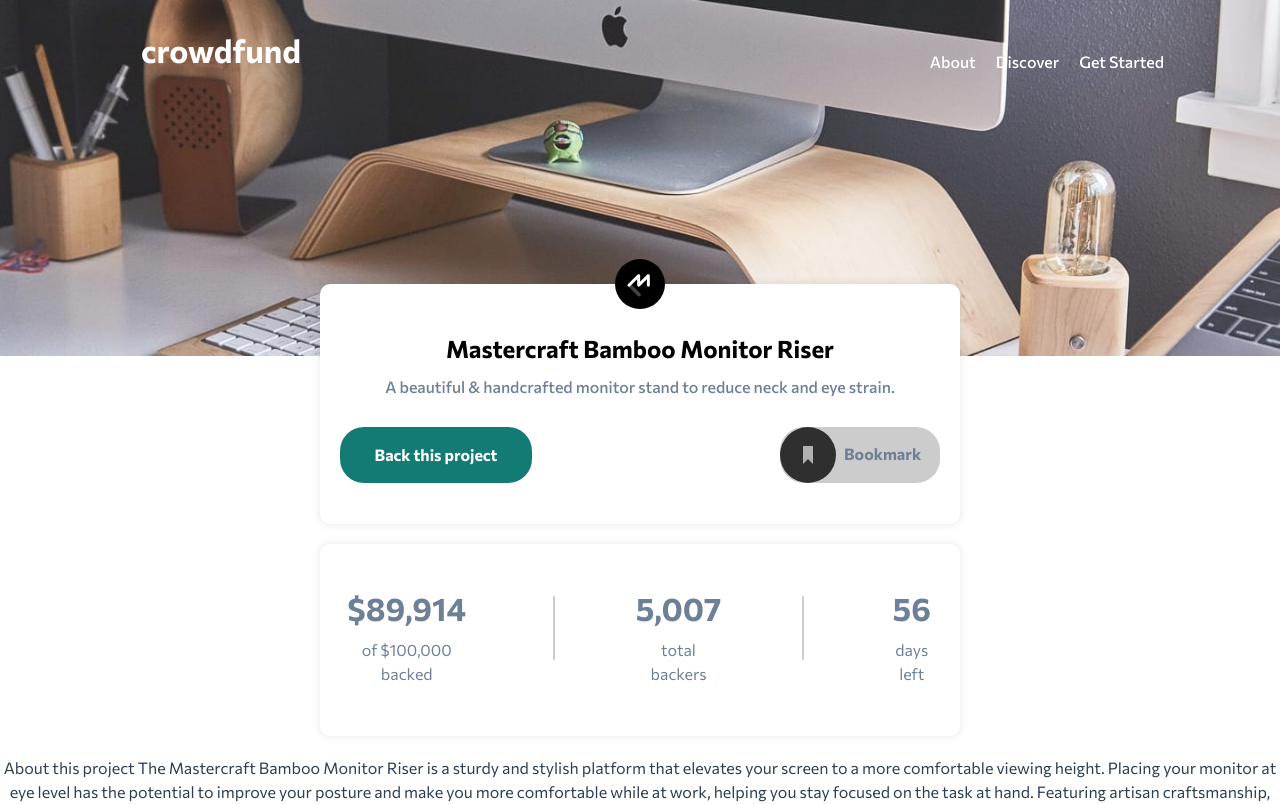
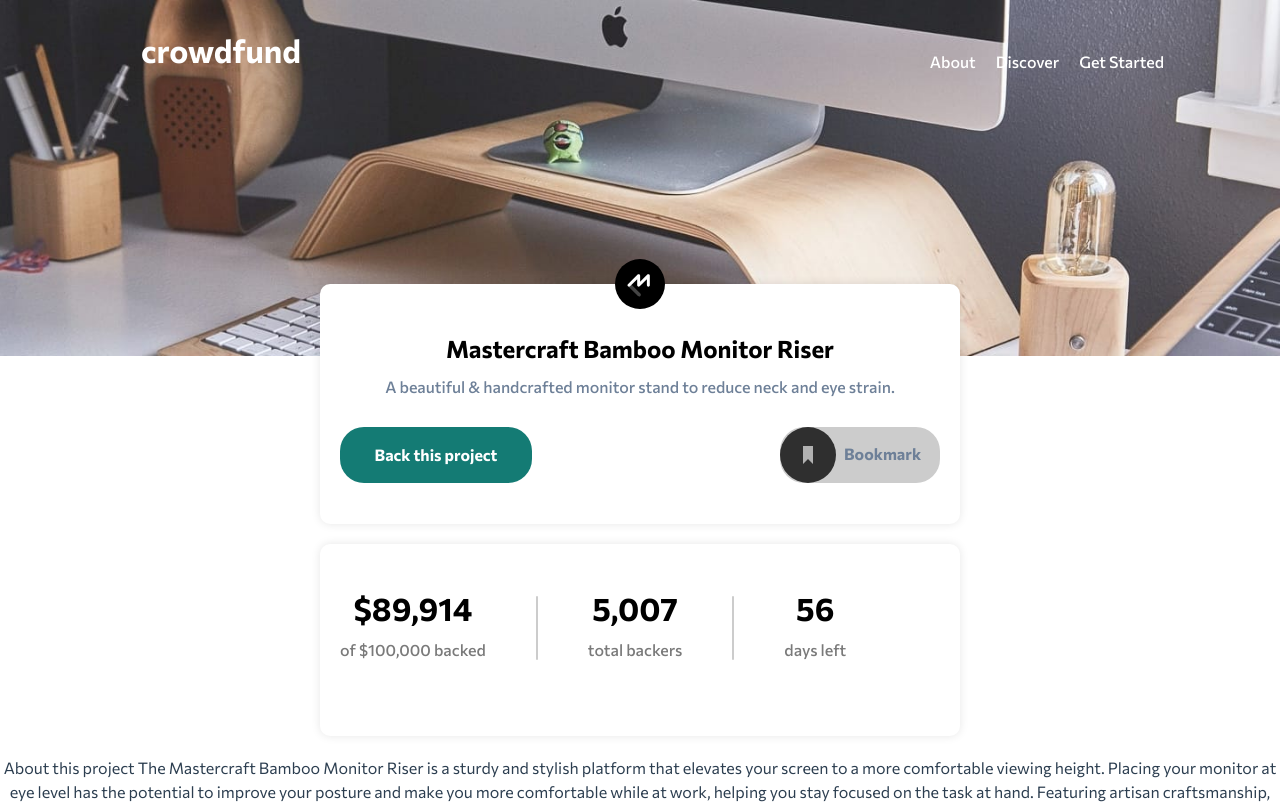
Before and after one commit to CHEGEBB/Mastering-Vue-Journey, a Vue app in the folder crowdfunding-product-page-main/: page / in a window 1280 px wide. Shown: the top 804 px of the page. Built offline with nearby package versions, Linux system fonts and the light colour scheme.

Commit message:
Refactor header styling in App.vue: Update gap and color in facts section

```diff
--- a/crowdfunding-product-page-main/src/App.vue
+++ b/crowdfunding-product-page-main/src/App.vue
@@ -236,7 +236,7 @@ nav ul li {
 }
 .facts{
   display: flex;
-  gap: 80px;
+  gap: 50px;
   padding: 20px;
 }
 .fact1, .fact2, .fact3 {
@@ -248,10 +248,11 @@ nav ul li {
 .fact1 .number, .fact2 .number, .fact3 .number {
   font-size: 2rem;
   font-weight: 700;
-  color: #6e8098;
+  color: hsl(0, 0%, 0%);
 }
 .fact1 .detail, .fact2 .detail, .fact3 .detail {
   font-size: 1rem;
-  color: #6e8098;
+  color:hsl(0, 0%, 48%);
+  font-weight: 500;
 }
 </style>
```
